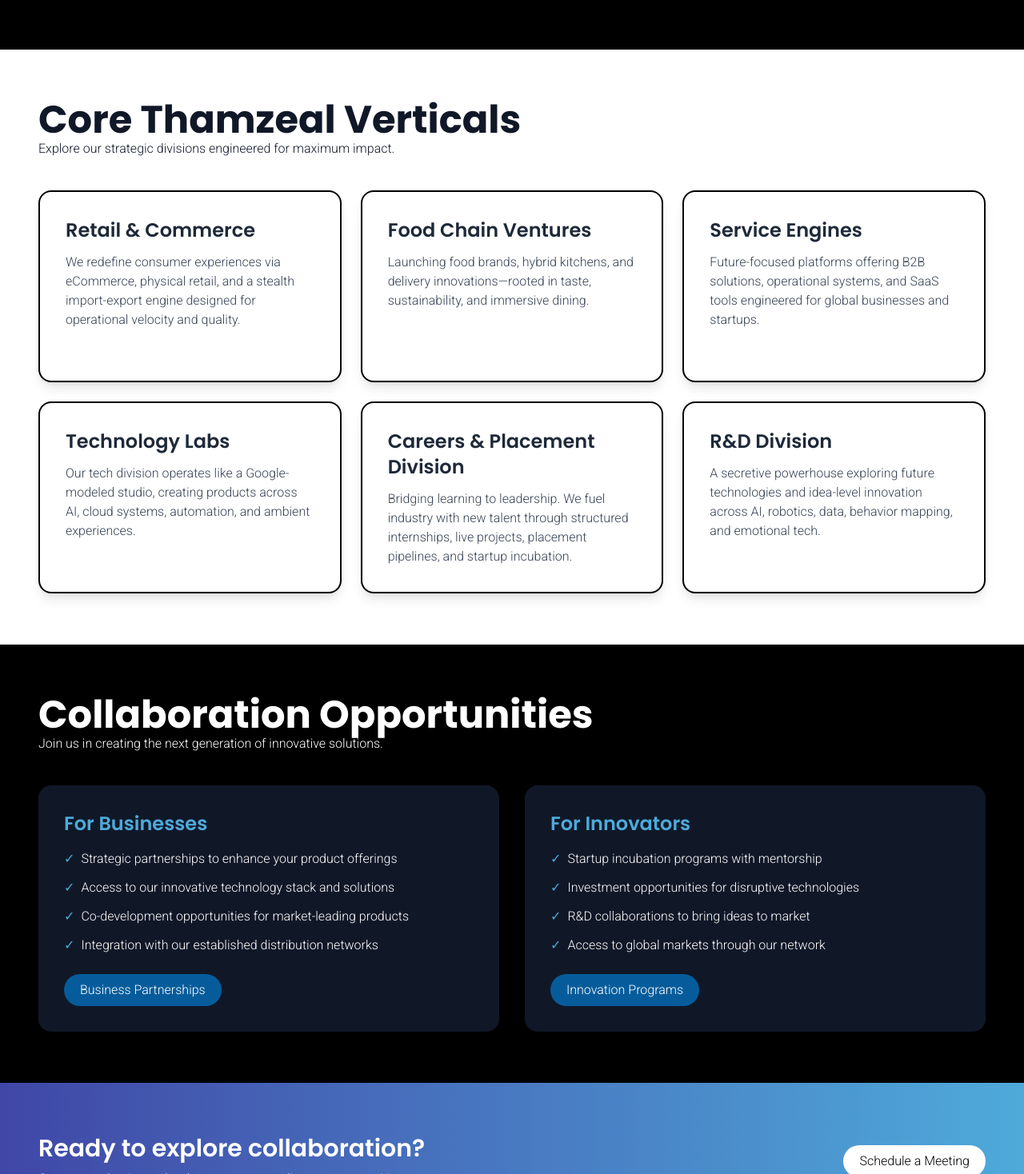
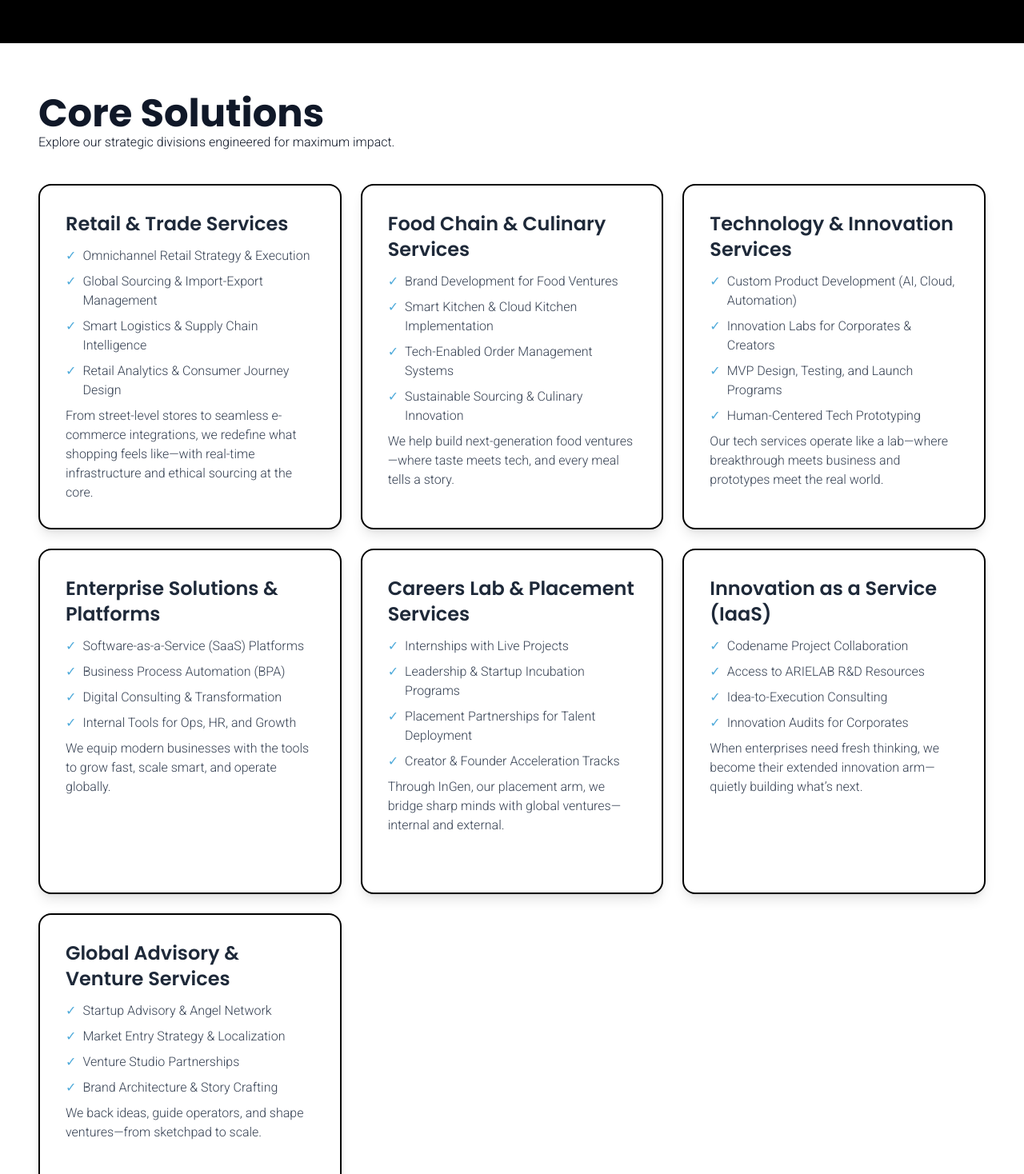
Before and after one commit to ThamZeal/Thamzeal-website, a Next.js app: page /thrive in a window 1280 px wide. Shown: the part 1162-2630 px from the top of the page at 80% size. Built offline with nearby package versions, Linux system fonts and the light colour scheme.

Commit message:
navbar fixed

```diff
--- a/src/app/(landing)/page.jsx
+++ b/src/app/(landing)/page.jsx
@@ -104,7 +104,7 @@ function page() {
 
     return (
         <>
-            <section className="relative h-screen -mt-28 flex items-center justify-center text-center bg-black text-white overflow-hidden">
+            <section className="relative h-screen flex items-center justify-center text-center bg-black text-white overflow-hidden">
                 {/* Background Carousel using next/image */}
                 <motion.div
                     key={images[prevImage]}
--- a/src/app/components/navbar.jsx
+++ b/src/app/components/navbar.jsx
@@ -15,7 +15,7 @@ export default function Navbar() {
     const pathname = usePathname();
 
     return (
-        <nav className="container flex justify-center p-4 max-w-full sticky top-5 z-50">
+        <nav className="container absolute flex justify-center p-4 max-w-full top-5 z-50">
             <div className="container drop-shadow-sm flex flex-row-reverse md:flex-row bg-white justify-end md:justify-between items-center max-w-[1400px] mx-auto py-4 rounded-2xl px-4 sm:px-6 md:px-8 lg:px-12">
                 <Link href="/" className="text-xl font-bold text-black flex items-center space-x-2">
                     <Image
--- a/src/app/contact/page.jsx
+++ b/src/app/contact/page.jsx
@@ -87,7 +87,7 @@ function ContactUs() {
     return (
         <>
             {/* Hero Section */}
-            <section className="relative h-screen -mt-28 flex items-center justify-center text-center text-white">
+            <section className="relative h-screen flex items-center justify-center text-center text-white">
                 {/* Background Image */}
                 <div
                     className="absolute inset-0 bg-cover bg-center"
--- a/src/app/think/page.jsx
+++ b/src/app/think/page.jsx
@@ -68,7 +68,7 @@ function About() {
             {/* Hero Section */}
 
             {/* Company Overview */}
-            <section className="text-white bg-black py-16 -mt-28 pt-38">
+            <section className="text-white bg-black py-16 pt-38">
                 <div className="container relative flex flex-col-reverse md:flex-row items-center justify-center w-full max-w-[1400px] mx-auto px-4 sm:px-6 md:px-8 lg:px-12">
                     {/* Left Text Section */}
                     <div className="w-full md:w-1/2 text-left">
--- a/src/app/thrive/page.jsx
+++ b/src/app/thrive/page.jsx
@@ -7,64 +7,93 @@ import Image from "next/image";
 
 
 
-const core_verticals = [
+const services = [
     {
-        title: "Retail & Commerce",
-        desc: "We redefine consumer experiences via eCommerce, physical retail, and a stealth import-export engine designed for operational velocity and quality."
+        title: "Retail & Trade Services",
+        tagline: "Elevating Experiences. Simplifying Commerce.",
+        offerings: [
+            "Omnichannel Retail Strategy & Execution",
+            "Global Sourcing & Import-Export Management",
+            "Smart Logistics & Supply Chain Intelligence",
+            "Retail Analytics & Consumer Journey Design"
+        ],
+        description: "From street-level stores to seamless e-commerce integrations, we redefine what shopping feels like—with real-time infrastructure and ethical sourcing at the core."
     },
     {
-        title: "Food Chain Ventures",
-        desc: "Launching food brands, hybrid kitchens, and delivery innovations—rooted in taste, sustainability, and immersive dining."
+        title: "Food Chain & Culinary Services",
+        tagline: "Building What the World Craves.",
+        offerings: [
+            "Brand Development for Food Ventures",
+            "Smart Kitchen & Cloud Kitchen Implementation",
+            "Tech-Enabled Order Management Systems",
+            "Sustainable Sourcing & Culinary Innovation"
+        ],
+        description: "We help build next-generation food ventures—where taste meets tech, and every meal tells a story."
     },
     {
-        title: "Service Engines",
-        desc: "Future-focused platforms offering B2B solutions, operational systems, and SaaS tools engineered for global businesses and startups."
+        title: "Technology & Innovation Services",
+        tagline: "Solving Real Problems with Scalable Technology.",
+        offerings: [
+            "Custom Product Development (AI, Cloud, Automation)",
+            "Innovation Labs for Corporates & Creators",
+            "MVP Design, Testing, and Launch Programs",
+            "Human-Centered Tech Prototyping"
+        ],
+        description: "Our tech services operate like a lab—where breakthrough meets business and prototypes meet the real world."
     },
     {
-        title: "Technology Labs",
-        desc: "Our tech division operates like a Google-modeled studio, creating products across AI, cloud systems, automation, and ambient experiences."
+        title: "Enterprise Solutions & Platforms",
+        tagline: "Tools for the Next Billion Enterprises.",
+        offerings: [
+            "Software-as-a-Service (SaaS) Platforms",
+            "Business Process Automation (BPA)",
+            "Digital Consulting & Transformation",
+            "Internal Tools for Ops, HR, and Growth"
+        ],
+        description: "We equip modern businesses with the tools to grow fast, scale smart, and operate globally."
     },
     {
-        title: "Careers & Placement Division",
-        desc: "Bridging learning to leadership. We fuel industry with new talent through structured internships, live projects, placement pipelines, and startup incubation."
+        title: "Careers Lab & Placement Services",
+        tagline: "Talent is the Real Engine. We Build It.",
+        offerings: [
+            "Internships with Live Projects",
+            "Leadership & Startup Incubation Programs",
+            "Placement Partnerships for Talent Deployment",
+            "Creator & Founder Acceleration Tracks"
+        ],
+        description: "Through InGen, our placement arm, we bridge sharp minds with global ventures—internal and external."
     },
     {
-        title: "R&D Division",
-        desc: "A secretive powerhouse exploring future technologies and idea-level innovation across AI, robotics, data, behavior mapping, and emotional tech."
-    }
-];
-
-const brand_divisions = [
-    {
-        title: "Tech IT Solutions (Collaboration with Xyberai LLC)",
-        desc: "Pioneering digital products and applications for transformative solutions.",
+        title: "Innovation as a Service (IaaS)",
+        tagline: "Plug into Our Brain. Access Our Ecosystem.",
+        offerings: [
+            "Codename Project Collaboration",
+            "Access to ARIELAB R&D Resources",
+            "Idea-to-Execution Consulting",
+            "Innovation Audits for Corporates"
+        ],
+        description: "When enterprises need fresh thinking, we become their extended innovation arm—quietly building what’s next."
     },
     {
-        title: "E-commerce & Retail",
-        desc: "Creating seamless online shopping experiences for customers worldwide.",
-    },
-    {
-        title: "Import & Export",
-        desc: "Providing essential utility solutions for everyday convenience.",
-    },
-    {
-        title: "F&B Chain",
-        desc: "Open to exciting partnerships and collaborations in various industries.",
-    },
-    {
-        title: "AI-Driven Innovations",
-        desc: "Pioneering digital products and applications for transformative solutions.",
-    },
-];
+        title: "Global Advisory & Venture Services",
+        tagline: "We Don’t Just Consult. We Co-Create.",
+        offerings: [
+            "Startup Advisory & Angel Network",
+            "Market Entry Strategy & Localization",
+            "Venture Studio Partnerships",
+            "Brand Architecture & Story Crafting"
+        ],
+        description: "We back ideas, guide operators, and shape ventures—from sketchpad to scale."
+    }
+]
 
 function Business() {
-    const [expandedDivision, setExpandedDivision] = useState(null);
     const [selectedVertical, setSelectedVertical] = useState(null);
 
     return (
         <>
             {/* Hero Section */}
-            <section className="relative h-screen -mt-28 flex items-center justify-center text-center text-white">
+            <section className="relative h-screen  flex items-center justify-center text-center text-white">
                 {/* Background Image */}
                 <div className="absolute inset-0">
                     <Image
@@ -174,7 +203,7 @@ function Business() {
                             viewport={{ once: true }}
                             className="text-4xl md:text-5xl font-bold"
                         >
-                            Core Thamzeal Verticals
+                            Core Solutions
                         </motion.h1>
                         <motion.p
                             initial={{ opacity: 0, y: 20 }}
@@ -188,7 +217,7 @@ function Business() {
 
                     {/* Verticals Grid */}
                     <div className="grid grid-cols-1 sm:grid-cols-2 lg:grid-cols-3 gap-6 auto-rows-fr">
-                        {core_verticals.map((item, index) => (
+                        {services.map((item, index) => (
                             <motion.div
                                 initial={{ opacity: 0, y: 20 }}
                                 whileInView={{ opacity: 1, y: 0 }}
@@ -202,7 +231,15 @@ function Business() {
                                 <h2 className="text-2xl font-bold text-gray-800 mb-3">
                                     {item.title}
                                 </h2>
-                                <p className="text-gray-700">{item.desc}</p>
+                                <ul>
+                                    {item.offerings.map((offering, index) => (
+                                        <li key={index} className="flex items-start mb-2">
+                                            <span className="text-[#4EAADA] mr-2">✓</span>
+                                            <span className="text-gray-700">{offering}</span>
+                                        </li>
+                                    ))}
+                                </ul>
+                                <p className="text-gray-700">{item.description}</p>
                             </motion.div>
                         ))}
                     </div>
--- a/src/app/transform/page.jsx
+++ b/src/app/transform/page.jsx
@@ -1,13 +1,14 @@
 'use client';
 
 import { useState } from "react";
-import { motion } from "framer-motion";
 import Button from "../components/button";
 import Image from "next/image";
+import { motion, AnimatePresence } from "framer-motion";
+
 
 const brand_divisions = [
     {
-        title: "Tech IT Solutions (Collaboration with Xyberai LLC)",
+        title: "Tech IT Solutions (Collaboration with Xyberai)",
         desc: "Pioneering digital products and applications for transformative solutions.",
     },
     {
@@ -63,11 +64,13 @@ const innovation_projects = [
 
 function TransformStream() {
     const [expandedDivision, setExpandedDivision] = useState(null);
+    const [selectedProject, setSelectedProject] = useState(null);
+
 
     return (
         <>
             {/* Hero Section */}
-            <section className="relative h-screen -mt-28 flex items-center justify-center text-center text-white">
+            <section className="relative h-screen flex items-center justify-center text-center text-white">
                 {/* Background Image */}
                 <div className="absolute inset-0">
                     <Image
@@ -147,6 +150,7 @@ function TransformStream() {
                     <div className="grid grid-cols-1 md:grid-cols-2 gap-6">
                         {innovation_projects.map((project, index) => (
                             <motion.div
+                                onClick={() => setSelectedProject(project)}
                                 initial={{ opacity: 0, y: 20 }}
                                 whileInView={{ opacity: 1, y: 0 }}
                                 transition={{ delay: 0.2 + (index * 0.1) }}
@@ -167,6 +171,52 @@ function TransformStream() {
                             </motion.div>
                         ))}
                     </div>
+                    <AnimatePresence>
+                        {selectedProject && (
+                            <motion.div
+                                initial={{ opacity: 0 }}
+                                animate={{ opacity: 1 }}
+                                exit={{ opacity: 0 }}
+                                className="fixed inset-0 z-50 flex items-center justify-center bg-black bg-opacity-70"
+                            >
+                                <motion.div
+                                    initial={{ scale: 0.9, y: 50 }}
+                                    animate={{ scale: 1, y: 0 }}
+                                    exit={{ scale: 0.9, y: 50 }}
+                                    className="bg-gray-900 rounded-2xl max-w-lg w-full p-6 relative border border-gray-700"
+                                >
+                                    <button
+                                        className="absolute top-3 right-3 text-white text-2xl"
+                                        onClick={() => setSelectedProject(null)}
+                                    >
+                                        &times;
+                                    </button>
+
+                                    <img
+                                        src={selectedProject.image || "/placeholder.jpg"}
+                                        alt={selectedProject.name}
+                                        className="w-full h-48 object-cover rounded-xl mb-4 border border-gray-800"
+                                    />
+
+                                    <div className="flex justify-between items-center mb-2">
+                                        <h2 className="text-2xl font-bold text-[#4EAADA]">
+                                            {selectedProject.name}
+                                        </h2>
+                                        <span className={`px-3 py-1 rounded-full text-xs font-medium ${selectedProject.status === 'Ongoing'
+                                            ? 'bg-green-900 text-green-300'
+                                            : selectedProject.status === 'Incubation'
+                                                ? 'bg-yellow-900 text-yellow-300'
+                                                : 'bg-purple-900 text-purple-300'
+                                            }`}>
+                                            {selectedProject.status}
+                                        </span>
+                                    </div>
+
+                                    <p className="text-gray-400">{selectedProject.details || selectedProject.description}</p>
+                                </motion.div>
+                            </motion.div>
+                        )}
+                    </AnimatePresence>
                     <motion.p
                         initial={{ opacity: 0, y: 20 }}
                         whileInView={{ opacity: 1, y: 0 }}
```
Also changed, not shown: src/app/zeal/page.jsx (+10 -17 lines). Lines whose indentation alone changed are shown as unchanged.
